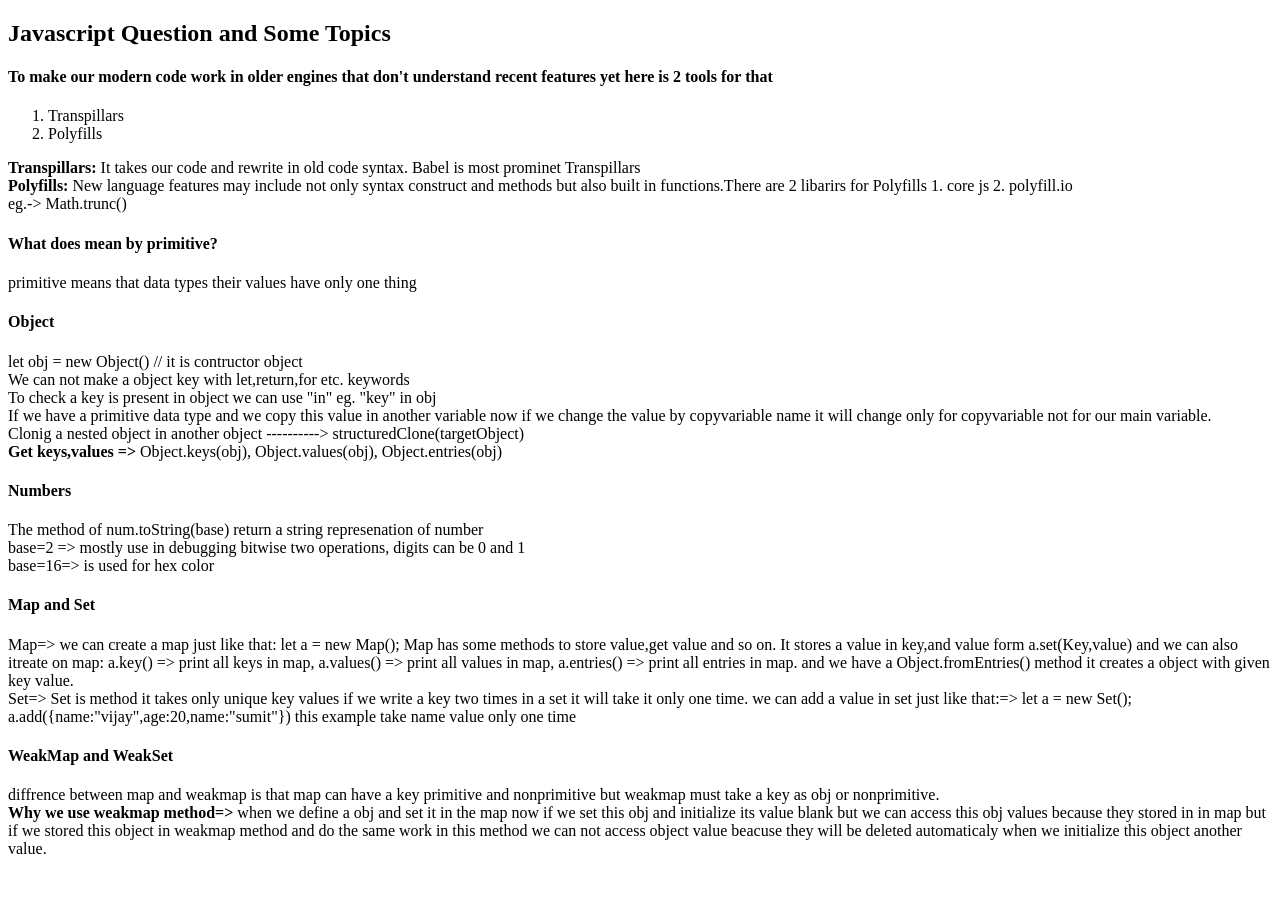
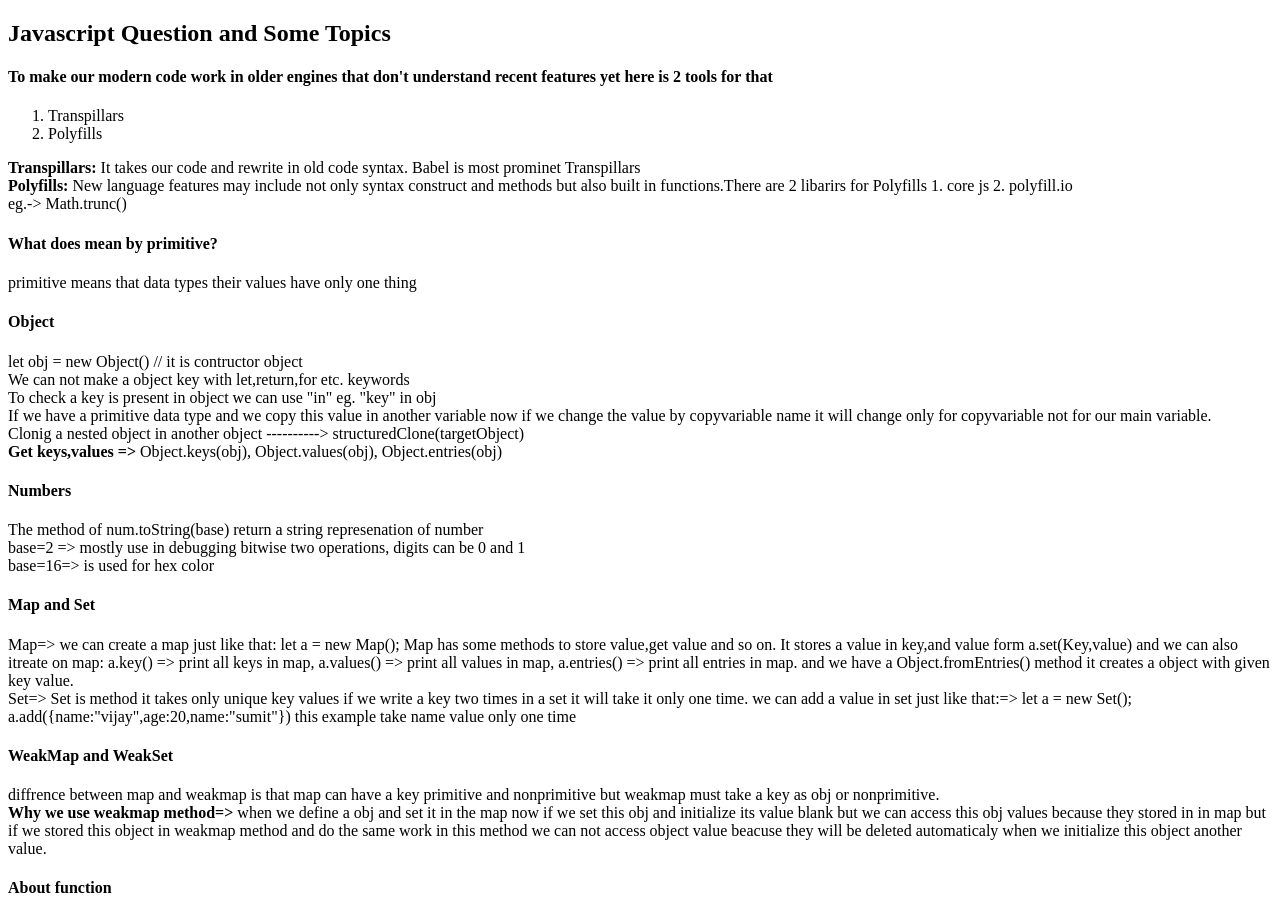
Before and after one commit to vijayrahoriya/javascript-questions, a plain HTML site: page index.html in a window 1280 px wide. Before the commit the page ends 866 px from the top, so only its background shows below. Drawn offline with Linux system fonts and the light colour scheme.

Commit message:
add something

```diff
--- a/index.html
+++ b/index.html
@@ -38,7 +38,9 @@
 
     <h4>WeakMap and WeakSet</h4>
     <span>diffrence between map and weakmap is that map can have a key primitive and nonprimitive but weakmap must take a key as obj or nonprimitive.</span><br>
-    <span><strong>Why we use weakmap method=> </strong> when we define a obj and set it in the map now if we set this obj and initialize its value blank but we can access this obj values because they stored in in map but if we stored this object in weakmap method and do the same work in this method we can not access object value beacuse they will be deleted automaticaly when we initialize this object another value.</span>
+    <span><strong>Why we use weakmap method=> </strong> when we define a obj and set it in the map now if we set this obj and initialize its value blank but we can access this obj values because they stored in in map but if we stored this object in weakmap method and do the same work in this method we can not access object value beacuse they will be deleted automaticaly when we initialize this object another value.</span><br>
+
+    <h4>About function</h4>
     <script src="script.js"></script>
 </body>
 </html>
```
